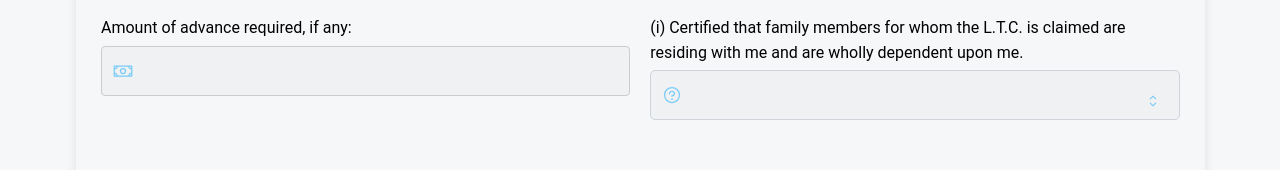
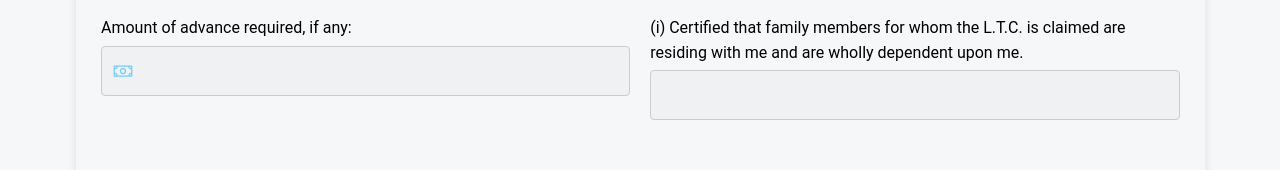
Before and after one commit to vishalverma9572/Fusion-client, a React (Vite) app: page /hr/ltc in a window 1280 px wide. Shown: the part 2522-2692 px from the top of the page. Built offline with nearby package versions, Linux system fonts and the light colour scheme.

Commit message:
certification filed changed

```diff
--- a/src/Modules/HR/pages/LTCPageComp/LTCForm.jsx
+++ b/src/Modules/HR/pages/LTCPageComp/LTCForm.jsx
@@ -961,20 +961,13 @@ const LtcForm = () => {
               are residing with me and are wholly dependent upon me.
             </label>
             <div className="input-wrapper">
-              <Question size={20} />
-              <Select
+              <input
+                type="text"
                 id="certificationDetails"
                 name="certificationDetails"
-                data={[
-                  { value: "Yes", label: "Yes" },
-                  { value: "No", label: "No" },
-                ]}
                 value={formData.certificationDetails}
-                onChange={(value) =>
-                  handleSelectChange(value, "certificationDetails")
-                }
+                onChange={handleChange}
                 className="input"
-                styles={selectStyles}
                 required
               />
             </div>
```
